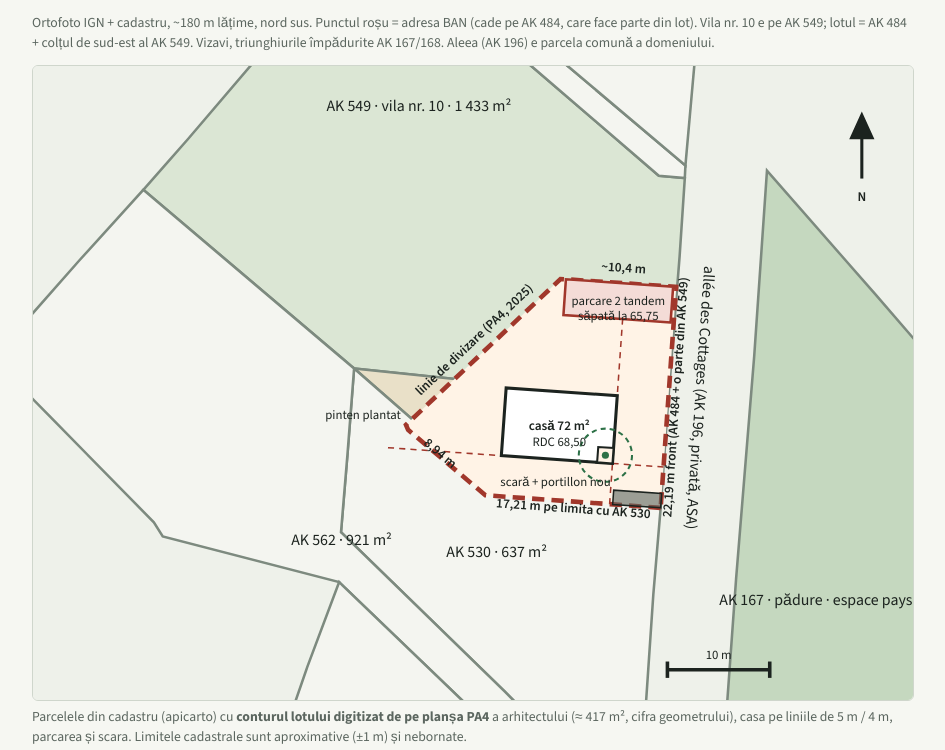
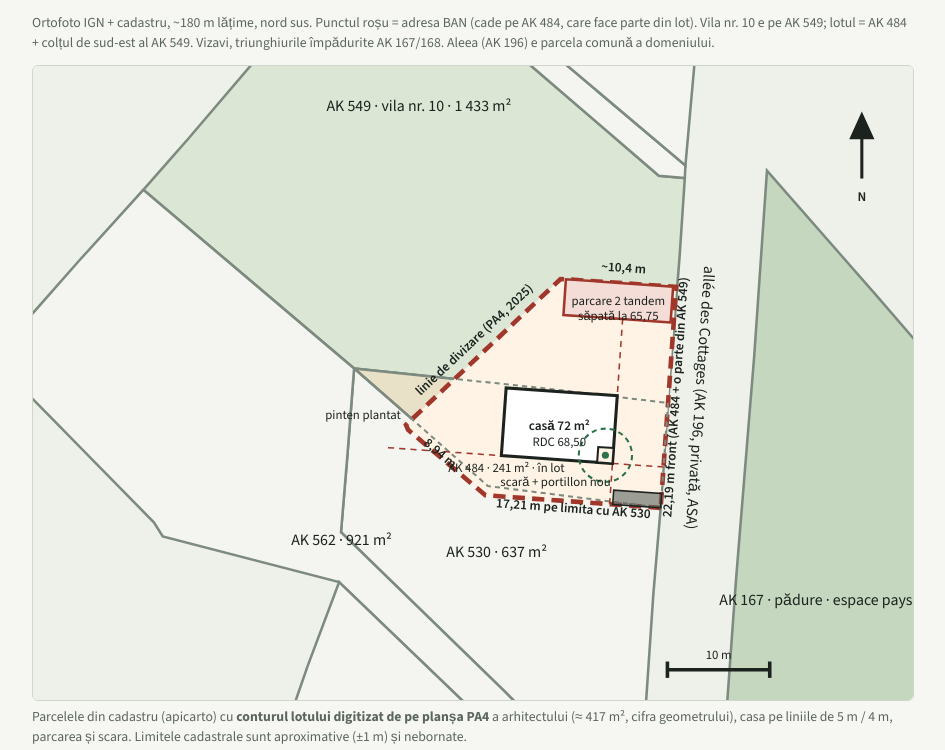
Before and after one commit to vladzloteanu/immo-research, a plain HTML site: page options/le-pecq-grandchamp-cottages-10/dossier-visite.html in a window 1280 px wide. Shown: the part 8730-9480 px from the top of the page, without its empty margins (168-1113 px from the left). Drawn offline with nearby package versions, Linux system fonts and the light colour scheme.

Commit message:
sync 2026-10-20 17:53 — le-pecq-grandchamp-cottages-10
Co-Authored-By: Claude Fable 5.1 <noreply@anthropic.com>

```diff
--- a/options/le-pecq-grandchamp-cottages-10/dossier-visite.html
+++ b/options/le-pecq-grandchamp-cottages-10/dossier-visite.html
@@ -385,6 +385,8 @@ footer{color:var(--muted);font-size:.84rem;border-top:1px solid var(--line);padd
 <text class="lbl" x="41.24" y="77.14" text-anchor="middle">AK 561</text>
 <text class="lbl" x="57.86" y="-28.53" text-anchor="middle">AK 162</text>
 <path d="M61.34,43.18 L44.21,41.95 L36.66,35.56 L36.45,35.07 L51.55,20.82 L52.52,20.87 L62.86,21.59 Z" fill="var(--map-lot)" stroke="var(--bad)" stroke-width="0.45" stroke-dasharray="1.2 0.7"/>
+<path d="M62.06,32.93 L61.34,43.18 L44.46,41.05 L35.13,32.83 L31.38,29.56 L49.19,31.41 Z" fill="none" stroke="var(--map-line)" stroke-width="0.2" stroke-dasharray="0.5 0.4"/>
+<text class="sm" x="46.26" y="39.66" text-anchor="middle">AK 484 · 241 m² · în lot</text>
 <path d="M56.35,42.83 L57.87,21.24" stroke="var(--bad)" stroke-width="0.15" stroke-dasharray="0.6 0.5" fill="none"/>
 <path d="M61.62,39.19 L34.69,37.30" stroke="var(--bad)" stroke-width="0.15" stroke-dasharray="0.6 0.5" fill="none"/>
 <path d="M56.63,38.84 L45.77,38.08 L46.24,31.46 L57.10,32.22 Z" fill="var(--card)" stroke="var(--ink)" stroke-width="0.3"/>
```
Also changed, not shown: options/le-pecq-grandchamp-cottages-10/data/cadastre-lot-dedus.svg, 1 other file.
